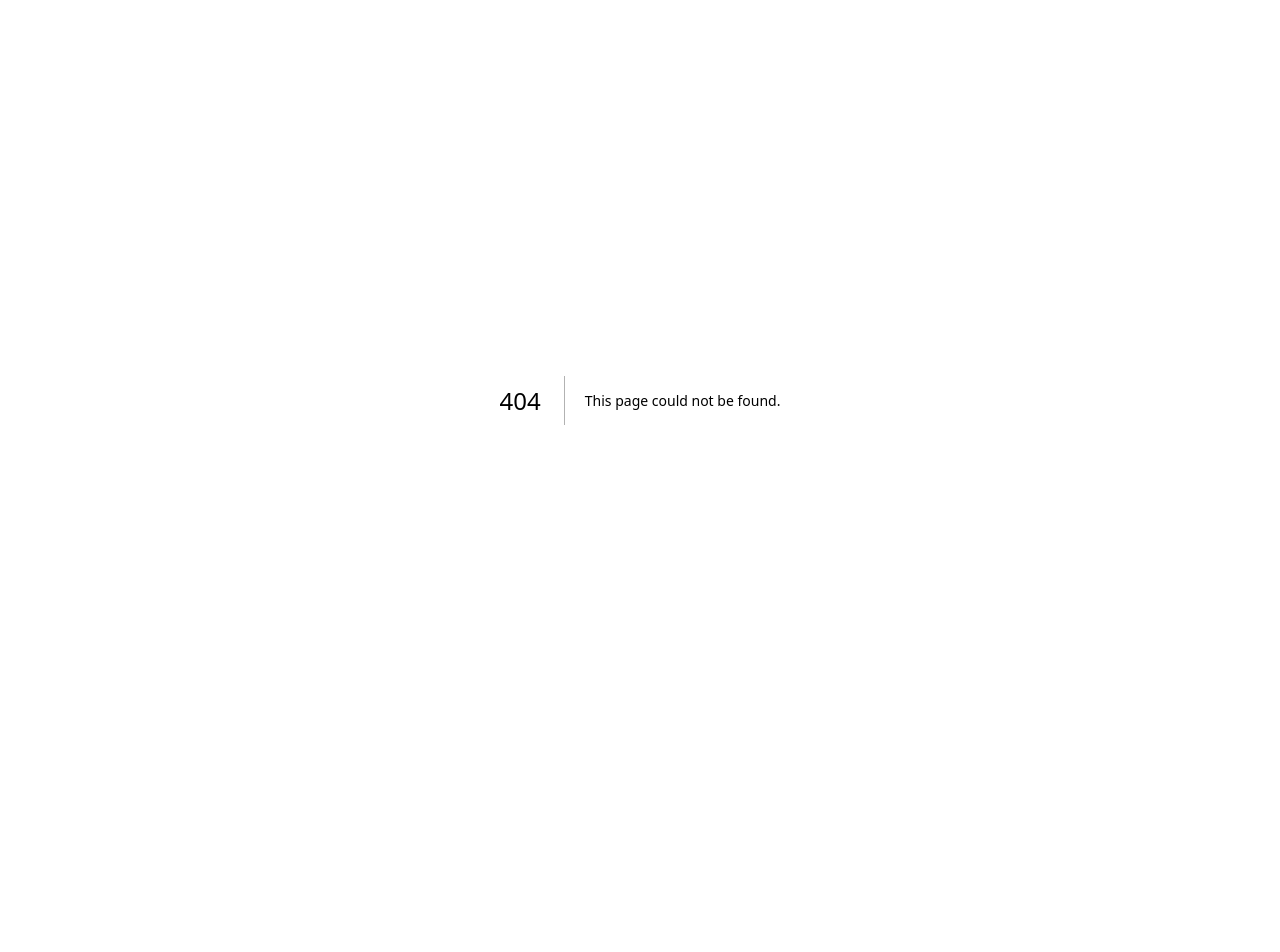
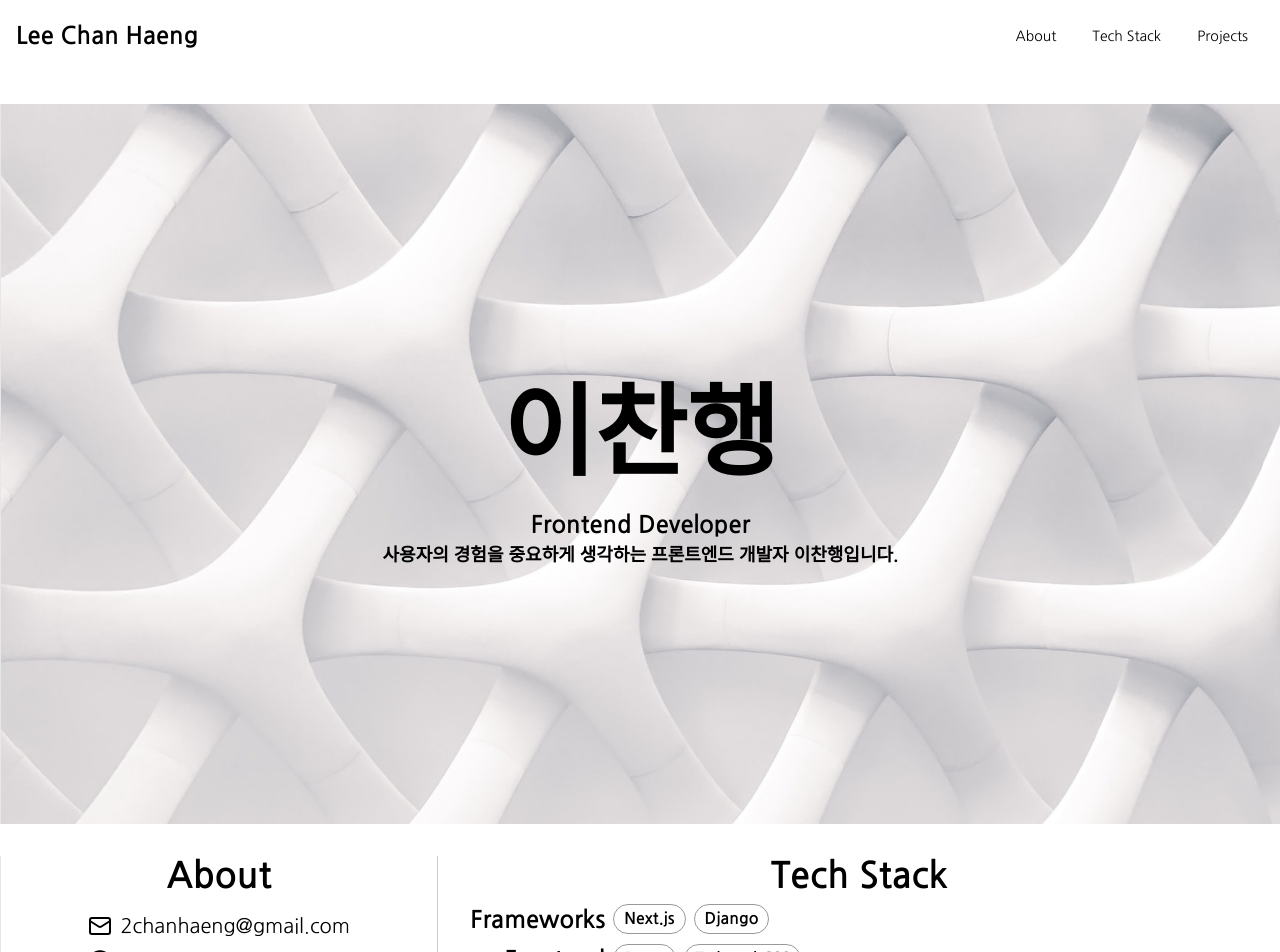
Before and after one commit to 2chanhaeng/2chanhaeng.github.io, a Next.js app: page /portfolio in a window 1280 px wide. Before the commit this address had no page. Shown: the top 952 px of the page. Before the commit the page ends 800 px from the top, so only its background shows below. Built offline with nearby package versions, Linux system fonts and the light colour scheme.

Commit message:
define /portfolio page

```diff
--- /dev/null
+++ b/app/portfolio/globals.css
@@ -0,0 +1,29 @@
+@tailwind base;
+@tailwind components;
+@tailwind utilities;
+
+@layer base {
+  main {
+    @apply min-h-dvh grid grid-cols-1 md:grid-cols-3 gap-8 md:divide-x;
+  }
+  h1,
+  h2,
+  h3 {
+    @apply text-center;
+  }
+  h1 {
+    @apply text-8xl font-extrabold;
+  }
+  h2 {
+    @apply text-4xl font-bold;
+  }
+  h3 {
+    @apply text-2xl font-bold;
+  }
+  a {
+    @apply opacity-100;
+  }
+  svg {
+    @apply inline;
+  }
+}
--- /dev/null
+++ b/app/portfolio/page.tsx
@@ -0,0 +1,20 @@
+import "./globals.css";
+import About from "./components/About";
+import PortfolioFooter from "./components/PortfolioFooter";
+import PortfolioHeader from "./components/PortfolioHeader";
+import PortfolioNavigation from "./components/PortfolioNavigation";
+import Projects from "./components/Projects";
+import TechStack from "./components/TechStack";
+
+export default async function PortfolioPage() {
+  return (
+    <main>
+      <PortfolioNavigation />
+      <PortfolioHeader />
+      <About />
+      <TechStack />
+      <Projects />
+      <PortfolioFooter />
+    </main>
+  );
+}
```
